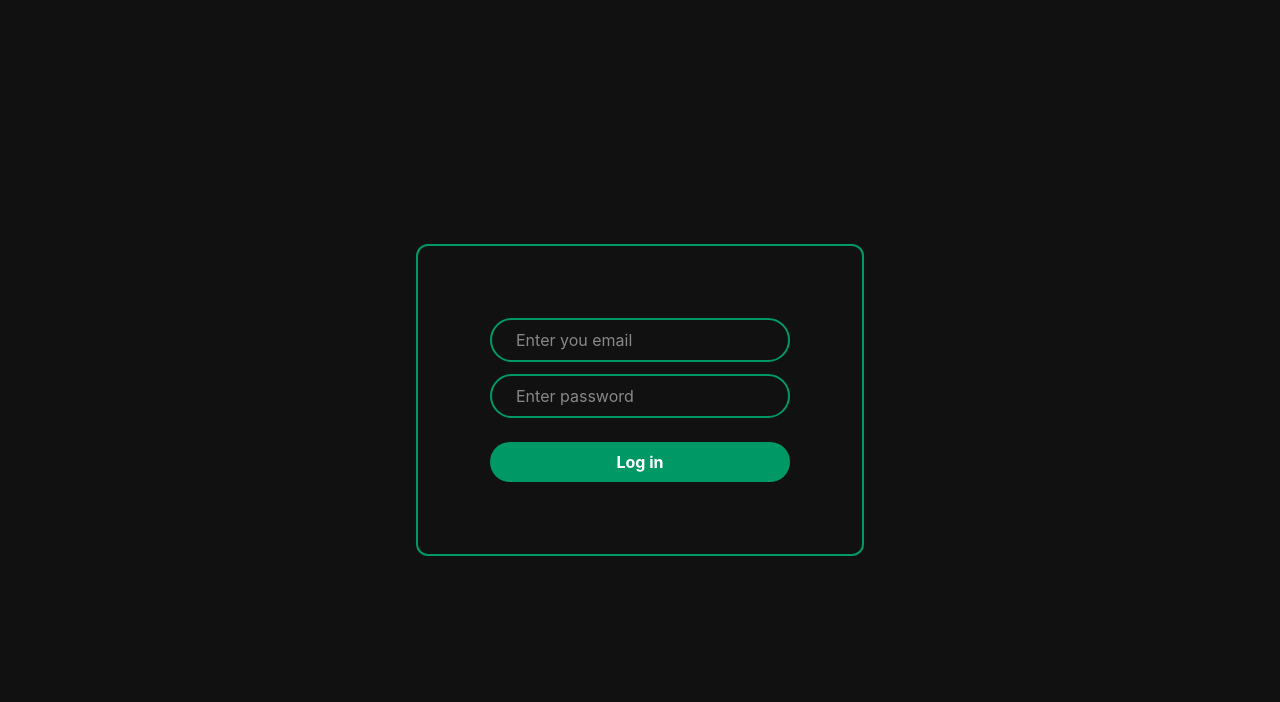
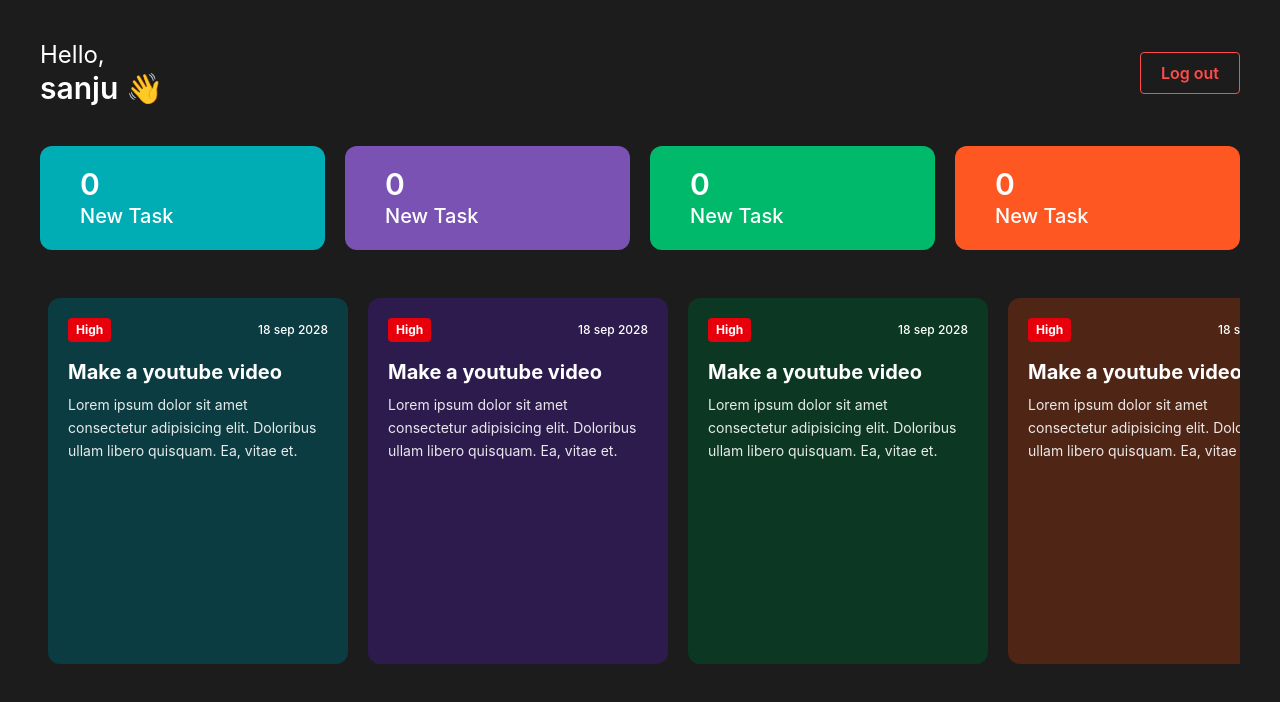
Before and after one commit to Sanjudayal/employ-management-system, a React (Vite) app: page / in a window 1280 px wide. Shown: the top 702 px of the page. Built offline with nearby package versions, Linux system fonts and the light colour scheme.

Commit message:
create employe dashboard

```diff
--- a/src/App.jsx
+++ b/src/App.jsx
@@ -5,8 +5,8 @@ import EmployeDashboard from "./components/dashboard/EmployeDashboard";
 const App = () => {
   return (
     <>
-      <Login />
-      {/* <EmployeDashboard /> */}
+      {/* <Login /> */}
+      <EmployeDashboard />
     </>
   );
 };
--- a/src/components/auth/Login.jsx
+++ b/src/components/auth/Login.jsx
@@ -40,7 +40,7 @@ const Login = () => {
             onClick={(e) => {
               submitHandler(e);
             }}
-            className="bg-emerald-600 text-white w-full rounded-full outline-0 py-2 font-bold mt-6 hover:bg-emerald-700"
+            className="w-full bg-emerald-600 text-white rounded-full outline-none py-2 font-bold mt-6 hover:bg-emerald-700 transition-all duration-300 ease-out hover:scale-[1.02] active:scale-[0.98] hover:shadow-[0_0_20px_rgba(16,185,129,0.4)]"
           >
             Log in
           </button>
--- a/src/components/dashboard/EmployeDashboard.jsx
+++ b/src/components/dashboard/EmployeDashboard.jsx
@@ -1,11 +1,15 @@
 import React from "react";
 import Header from "../other/Header";
+import TaskListNums from "../other/TaskListNums";
+import TaskList from "../tasklist/TaskList";
 
 const EmployeDashboard = () => {
   return (
     <>
-      <div>
+      <div className="p-10 h-dvh w-full bg-[#1c1c1c]">
         <Header />
+        <TaskListNums />
+        <TaskList />
       </div>
     </>
   );
--- a/src/components/other/Header.jsx
+++ b/src/components/other/Header.jsx
@@ -2,17 +2,14 @@ import React from "react";
 
 const Header = () => {
   return (
-    <div className="flex justify-between">
-      <h1 className="leading-normal.
-      ">
-        {" "}
+    <div className="flex justify-between items-center">
+      <h1 className="leading-tight text-2xl font-normal">
         Hello,
-        <span>
-          {" "}
-          <br /> sanju 👋
-        </span>
+        <br /> <span className="text-3xl font-semibold"> sanju 👋</span>
       </h1>
-      <button>Log out</button>
+      <button className="bg-transparent hover:bg-[#FF4B4B] text-[#FF4B4B] hover:text-white border border-[#FF4B4B] font-semibold px-5 py-2 rounded transition-all duration-200 ease-in-out hover:shadow-[0_0_15px_rgba(255,75,75,0.4)]">
+        Log out
+      </button>
     </div>
   );
 };
--- /dev/null
+++ b/src/components/other/TaskListNums.jsx
@@ -0,0 +1,26 @@
+import React from "react";
+
+const TaskListNums = () => {
+  return (
+    <div className="flex justify-center lg:justify-between mt-10 gap-5 max-w-screen flex-wrap lg:flex-nowrap ">
+      <div className="bg-[#00ADB5] py-5 px-6 lg:px-10 w-[45%] rounded-xl">
+        <h2 className="text-3xl font-semibold">0</h2>
+        <h3 className="text-xl font-medium">New Task</h3>
+      </div>
+      <div className="bg-[#7952B3] py-5 px-6 lg:px-10 w-[45%] rounded-xl">
+        <h2 className="text-3xl font-semibold">0</h2>
+        <h3 className="text-xl font-medium">New Task</h3>
+      </div>
+      <div className="bg-[#00B96B] py-5 px-6 lg:px-10 w-[45%] rounded-xl">
+        <h2 className="text-3xl font-semibold">0</h2>
+        <h3 className="text-xl font-medium">New Task</h3>
+      </div>
+      <div className="bg-[#FF5722] py-5 px-6 lg:px-10 w-[45%] rounded-xl">
+        <h2 className="text-3xl font-semibold">0</h2>
+        <h3 className="text-xl font-medium">New Task</h3>
+      </div>
+    </div>
+  );
+};
+
+export default TaskListNums;
--- /dev/null
+++ b/src/components/tasklist/TaskList.jsx
@@ -0,0 +1,75 @@
+import React from "react";
+
+const TaskList = () => {
+  return (
+    <div
+      id="taskList"
+      className="overflow-auto w-full  h-[53%] mt-10 p-2 flex flex-nowrap gap-5"
+    >
+      <div className=" shrink-0 h-[70%] md:h-full my-auto md:my-0 w-75 rounded-xl p-5 flex flex-col justify-between bg-[#0B3C41] ">
+        <div>
+          <div className="flex justify-between items-center mb-4">
+            <span className="bg-red-600 text-white text-xs font-bold px-2 py-1 rounded">
+              High
+            </span>
+            <h4 className="text-xs font-medium">18 sep 2028</h4>
+          </div>
+          <h3 className="font-bold text-xl mb-2">Make a youtube video</h3>
+          <p className="text-sm leading-relaxed opacity-90">
+            Lorem ipsum dolor sit amet consectetur adipisicing elit. Doloribus
+            ullam libero quisquam. Ea, vitae et.
+          </p>
+        </div>
+      </div>
+      <div className=" shrink-0 h-[70%] md:h-full my-auto md:my-0 w-75 rounded-xl p-5 flex flex-col justify-between bg-[#2D1B4E] ">
+        <div>
+          <div className="flex justify-between items-center mb-4">
+            <span className="bg-red-600 text-white text-xs font-bold px-2 py-1 rounded">
+              High
+            </span>
+            <h4 className="text-xs font-medium">18 sep 2028</h4>
+          </div>
+          <h3 className="font-bold text-xl mb-2">Make a youtube video</h3>
+          <p className="text-sm leading-relaxed opacity-90">
+            Lorem ipsum dolor sit amet consectetur adipisicing elit. Doloribus
+            ullam libero quisquam. Ea, vitae et.
+          </p>
+        </div>
+      </div>
+      <div className=" shrink-0 h-[70%] md:h-full my-auto md:my-0 w-75 rounded-xl p-5 flex flex-col justify-between bg-[#0C3823] ">
+        <div>
+          <div className="flex justify-between items-center mb-4">
+            <span className="bg-red-600 text-white text-xs font-bold px-2 py-1 rounded">
+              High
+            </span>
+            <h4 className="text-xs font-medium">18 sep 2028</h4>
+          </div>
+          <h3 className="font-bold text-xl mb-2">Make a youtube video</h3>
+          <p className="text-sm leading-relaxed opacity-90">
+            Lorem ipsum dolor sit amet consectetur adipisicing elit. Doloribus
+            ullam libero quisquam. Ea, vitae et.
+          </p>
+        </div>
+      </div>
+      <div className=" shrink-0 h-[70%] md:h-full my-auto md:my-0 w-75 rounded-xl p-5 flex flex-col justify-between bg-[#4F2516]  ">
+        <div>
+          <div className="flex justify-between items-center mb-4">
+            <span className="bg-red-600 text-white text-xs font-bold px-2 py-1 rounded">
+              High
+            </span>
+            <h4 className="text-xs font-medium">18 sep 2028</h4>
+          </div>
+          <h3 className="font-bold text-xl mb-2">Make a youtube video</h3>
+          <p className="text-sm leading-relaxed opacity-90">
+            Lorem ipsum dolor sit amet consectetur adipisicing elit. Doloribus
+            ullam libero quisquam. Ea, vitae et.
+          </p>
+        </div>
+      </div>
+
+
+    </div>
+  );
+};
+
+export default TaskList;
--- a/src/index.css
+++ b/src/index.css
@@ -5,3 +5,7 @@ body {
   background-color: #111;
   color: #fff;
 }
+
+#taskList::-webkit-scrollbar {
+  display: none;
+}
```
